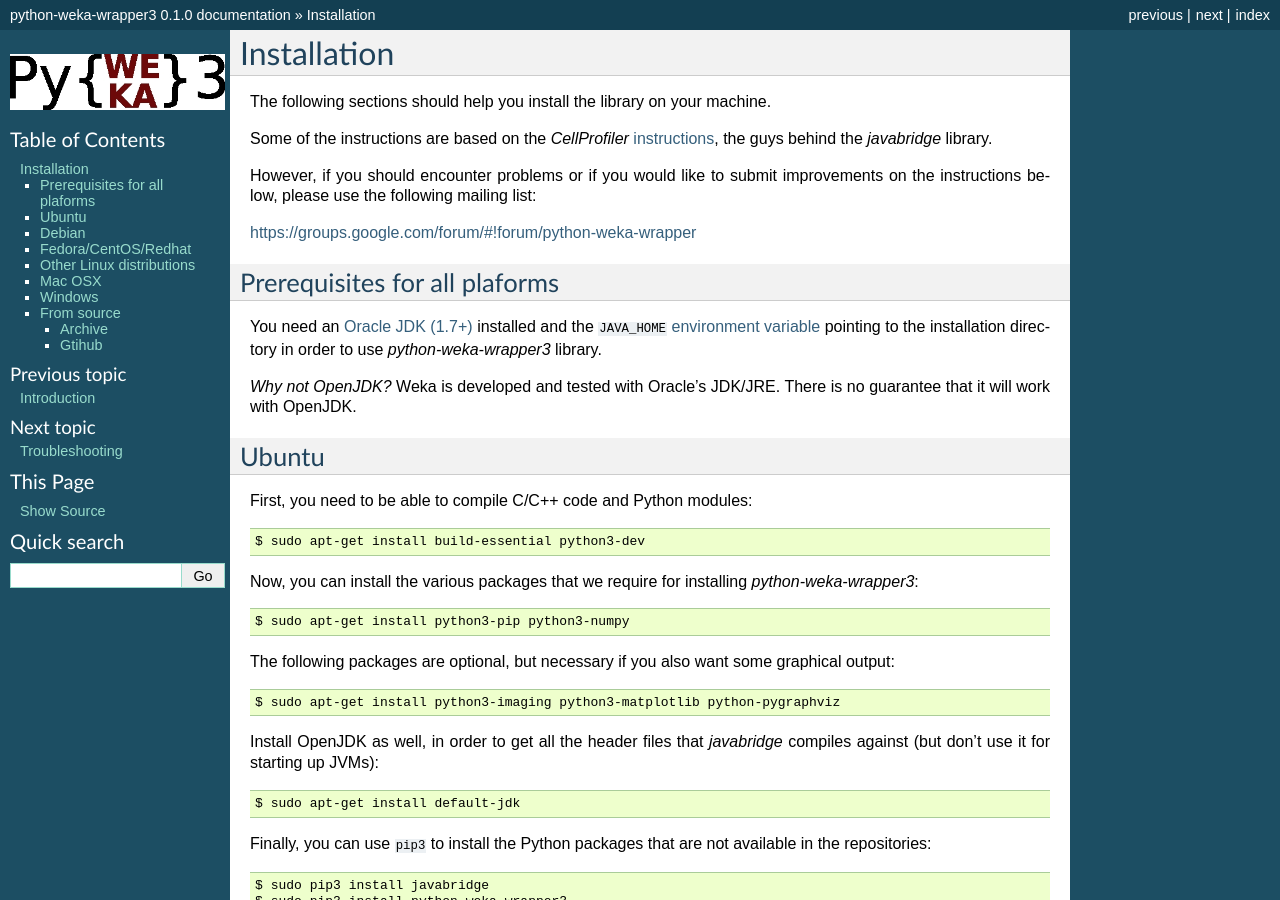
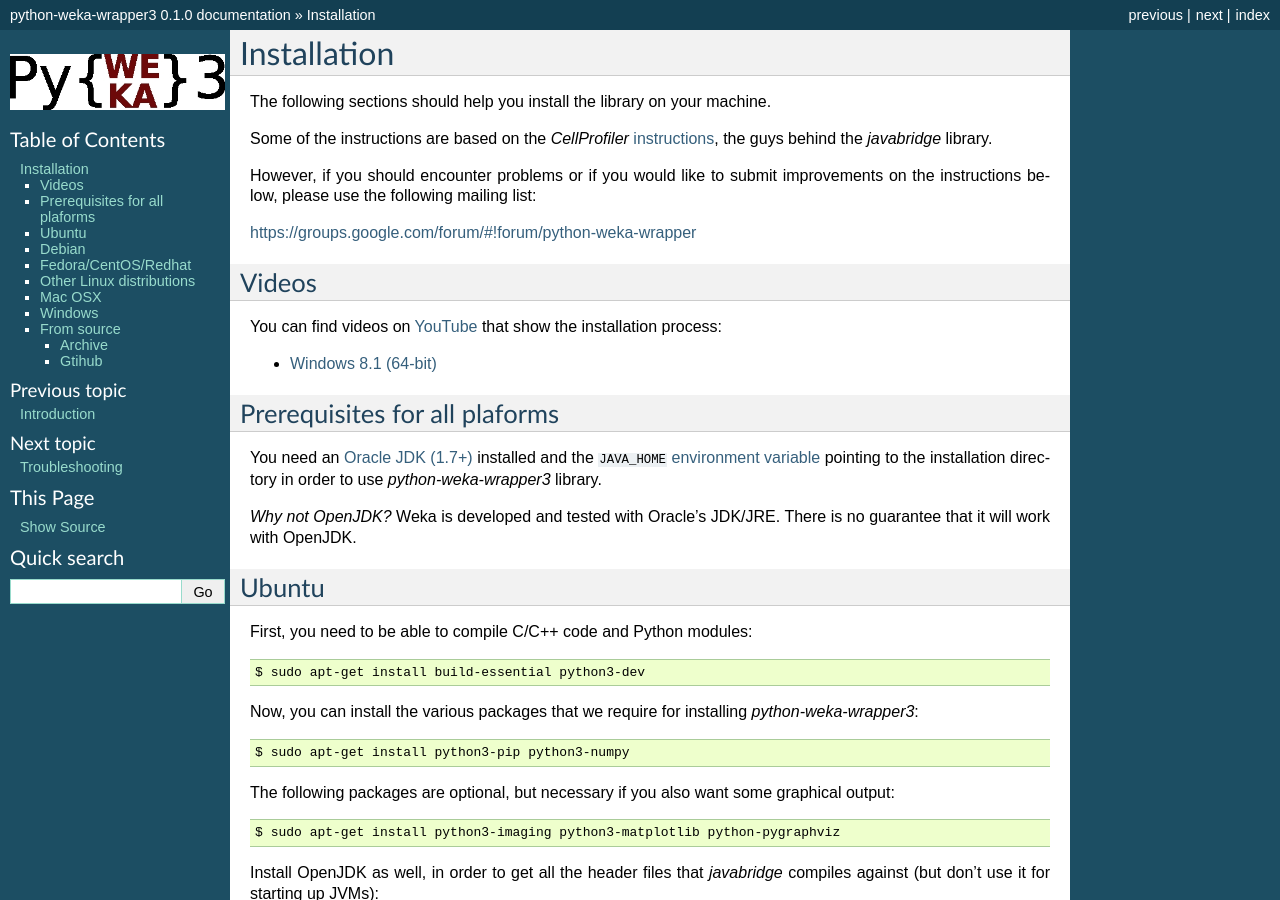
Before and after one commit to fracpete/python-weka-wrapper3, a Sphinx documentation site: the page built from doc/source/install.rst, in a window 1280 px wide and 900 px high. Built offline with Sphinx 7.4.7, drawn with Linux system fonts in a browser that asks for light colours; pages that are not in the unit, such as notebooks, are missing from menus; some of the changed text lies outside the part shown.

Commit message:
updated Windows section; added Videos section

```diff
--- a/doc/source/install.rst
+++ b/doc/source/install.rst
@@ -11,6 +11,14 @@
 on the instructions below, please use the following mailing list:
 
 https://groups.google.com/forum/#!forum/python-weka-wrapper
+
+
+Videos
+------
+
+You can find videos on `YouTube <https://www.youtube.com/channel/UCYkzno8dbnAasWakSXVsuPA>`__ that show the installation process:
+
+* `Windows 8.1 (64-bit) <https://www.youtube.com/watch?v=RnH7r-M5zjM>`__
 
 
 Prerequisites for all plaforms
@@ -224,6 +232,10 @@
   for Python 3.4/3.5 (*cp34/cp34*) and your bitness (32 or 64 bit)
 * install the *.whl* file using pip: ``pip install matplotlib-X.Y.Z.whl``
 
+.. code-block:: bash
+
+   > pip install python-weka-wrapper
+
 For being able to compile libraries on Windows, you need the
 `Microsoft Build Tools 2015 <https://www.microsoft.com/en-us/download/details.aspx?id=48159>`_
 installed.
```
